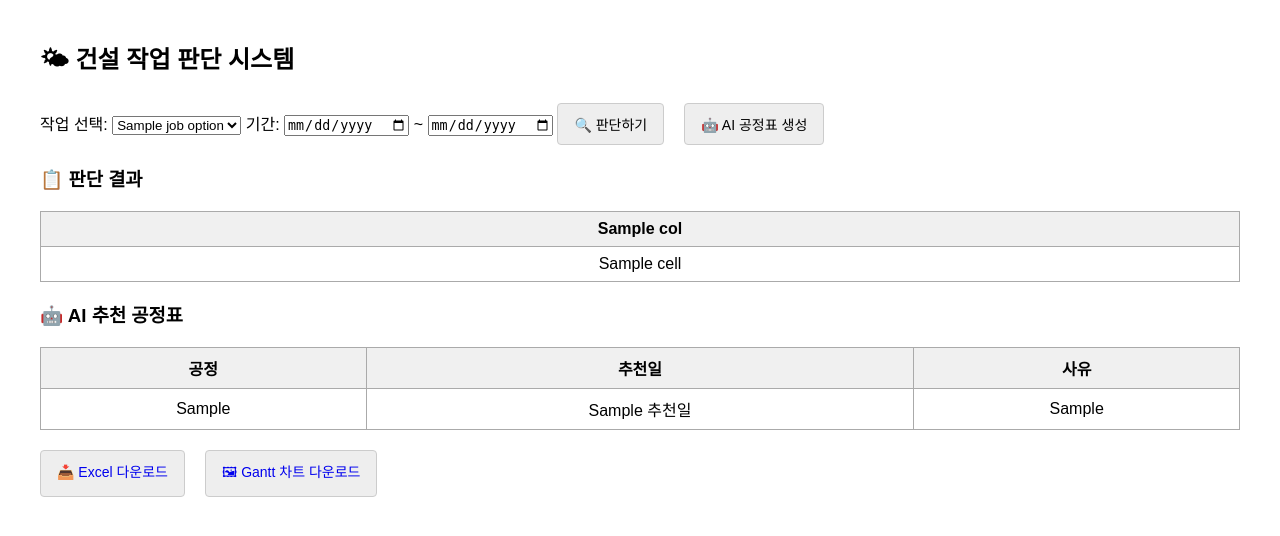
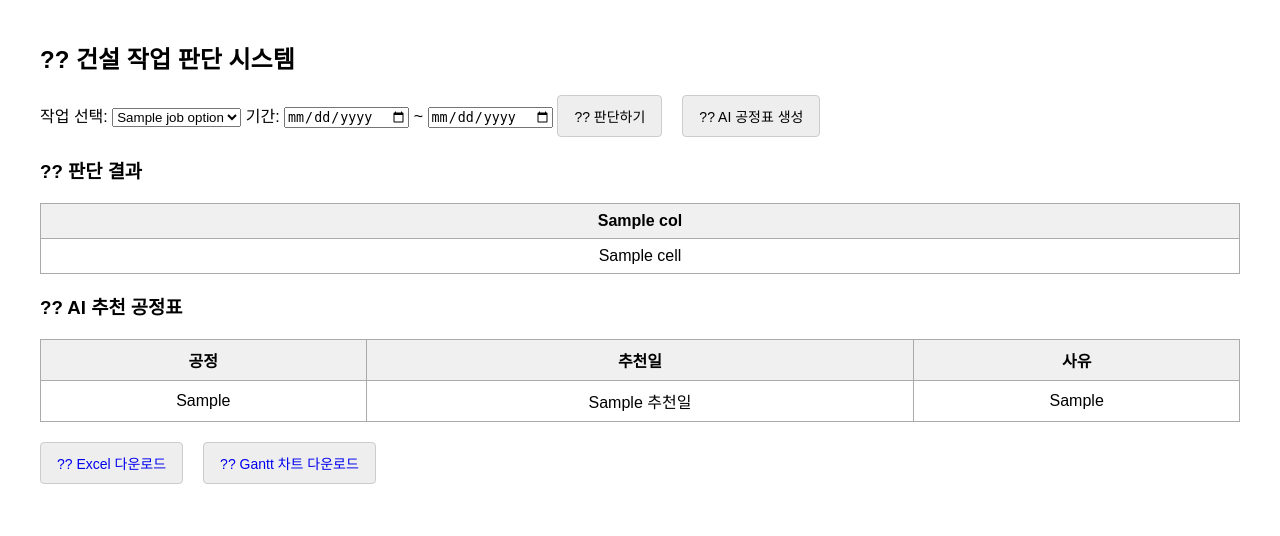
Before and after one commit to MinDongHyeon0202/weather-check, a Flask app: template templates/index.html in a window 1280 px wide. Shown: the top 536 px of the page. Run offline with Flask 3, Linux system fonts and the light colour scheme; the template is opened without the code that fills it: most values are stand-ins (such as "Sample title", 1, 10 or a date in 2020).

Commit message:
Update index.html

```diff
--- a/templates/index.html
+++ b/templates/index.html
@@ -23,11 +23,9 @@
   </style>
 </head>
 <body>
-
-  <h2>🌤 건설 작업 판단 시스템</h2>
+  <h2>?? 건설 작업 판단 시스템</h2>
 
   <div class="btn-container">
-    <!-- 🔍 판단하기 버튼 -->
     <form method="post">
       <input type="hidden" name="mode" value="judge">
       <label for="job_type">작업 선택:</label>
@@ -40,34 +38,30 @@
       <input type="date" name="start_date" value="{{ start_date }}">
       ~
       <input type="date" name="end_date" value="{{ end_date }}">
-      <button type="submit">🔍 판단하기</button>
+      <button type="submit">?? 판단하기</button>
     </form>
 
-    <!-- 🤖 AI 공정표 생성 버튼 (항상 보임!) -->
     <form method="post">
       <input type="hidden" name="mode" value="ai">
       <input type="hidden" name="start_date" value="{{ start_date }}">
       <input type="hidden" name="end_date" value="{{ end_date }}">
-      <button type="submit">🤖 AI 공정표 생성</button>
+      <button type="submit">?? AI 공정표 생성</button>
     </form>
   </div>
 
-  <!-- 판단 결과 -->
   {% if df and df|length > 0 %}
-    <h3>📋 판단 결과</h3>
+    <h3>?? 판단 결과</h3>
     <table>
       <thead>
         <tr>
-          {% for col in columns %}
-            <th>{{ col }}</th>
-          {% endfor %}
+          {% for col in columns %}<th>{{ col }}</th>{% endfor %}
         </tr>
       </thead>
       <tbody>
         {% for row in df %}
         <tr>
           {% for cell in row %}
-            <td class="{% if '❌' in cell %}warning{% elif '✅' in cell %}ok{% endif %}">{{ cell }}</td>
+          <td class="{% if '?' in cell %}warning{% elif '?' in cell %}ok{% endif %}">{{ cell }}</td>
           {% endfor %}
         </tr>
         {% endfor %}
@@ -75,9 +69,8 @@
     </table>
   {% endif %}
 
-  <!-- AI 공정표 출력 -->
   {% if ai_schedule and ai_schedule|length > 0 %}
-    <h3>🤖 AI 추천 공정표</h3>
+    <h3>?? AI 추천 공정표</h3>
     <table>
       <thead>
         <tr><th>공정</th><th>추천일</th><th>사유</th></tr>
@@ -94,10 +87,9 @@
     </table>
 
     <div class="btn-container">
-      <a href="/download/excel" class="btn-link">📥 Excel 다운로드</a>
-      <a href="/download/chart" class="btn-link">🖼 Gantt 차트 다운로드</a>
+      <a href="/download/excel" class="btn-link">?? Excel 다운로드</a>
+      <a href="/download/chart" class="btn-link">?? Gantt 차트 다운로드</a>
     </div>
   {% endif %}
-
 </body>
 </html>
```
